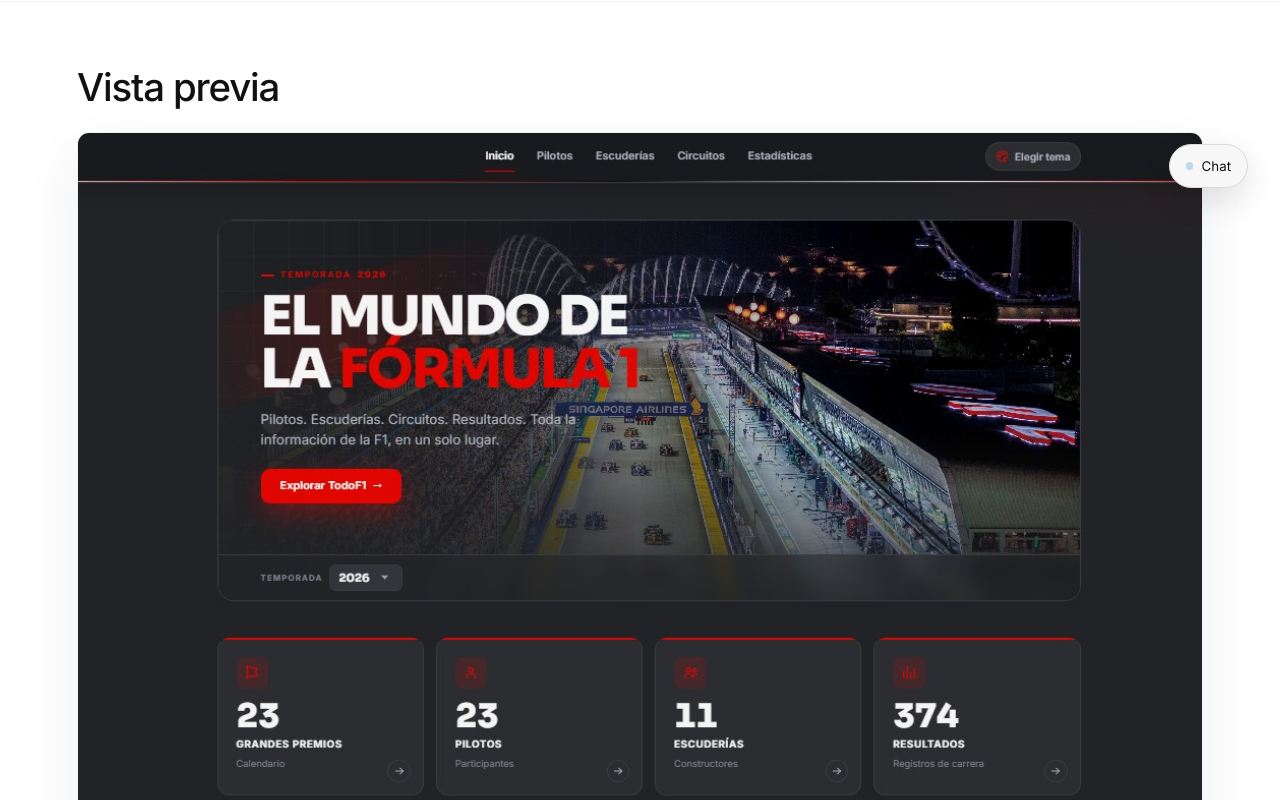
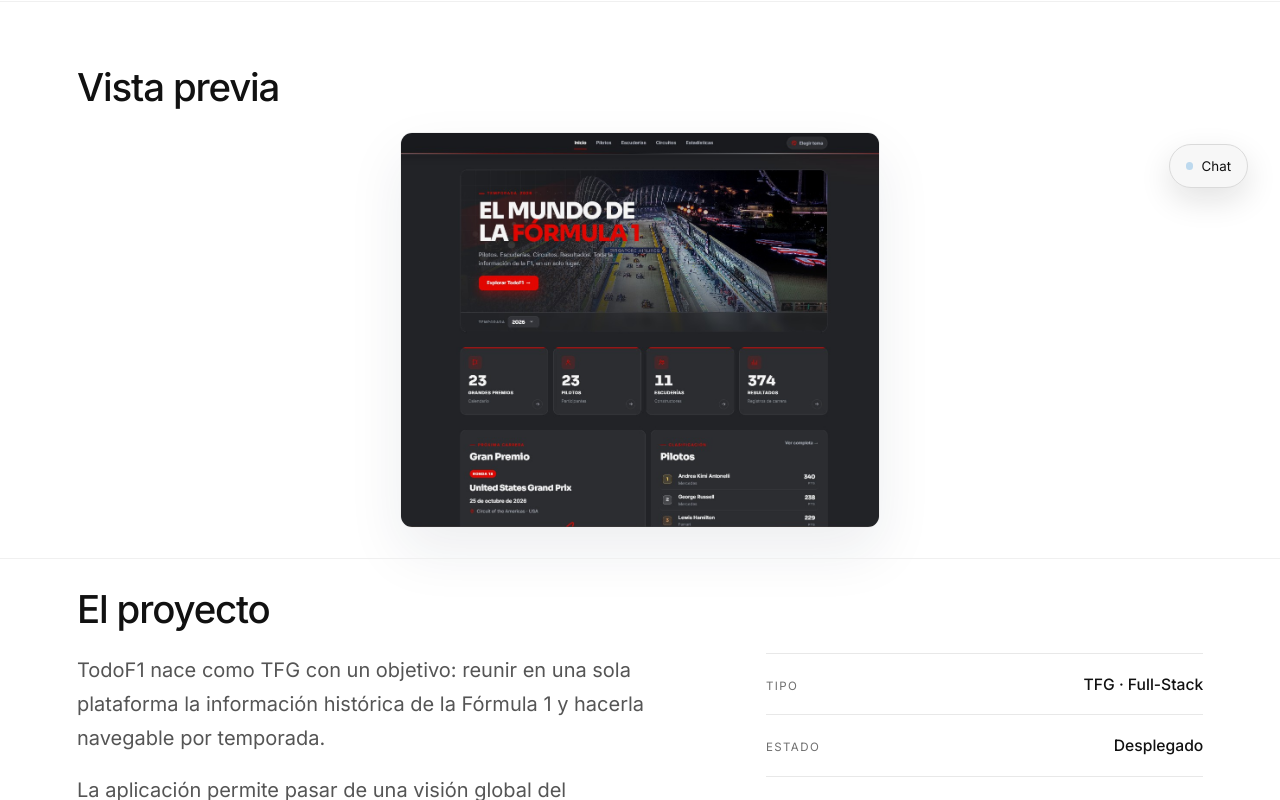
Before and after one commit to Daniel-Zarco/Portfolio, a React (Vite) app: page /proyectos/todof1 in a window 1280 px wide. Shown: the part 580-1380 px from the top of the page. Built offline with nearby package versions, Linux system fonts and the light colour scheme.

Commit message:
TodoF1: vista previa mas pequena y centrada

```diff
--- a/src/App.css
+++ b/src/App.css
@@ -3038,6 +3038,11 @@
 
 .mc-shot--compact {
   box-shadow: none;
+}
+
+.mc-preview .mc-shot {
+  width: min(100%, 480px);
+  margin: 0 auto;
 }
 
 /* ---------- TodoF1: galería de capturas en modal ---------- */
```
